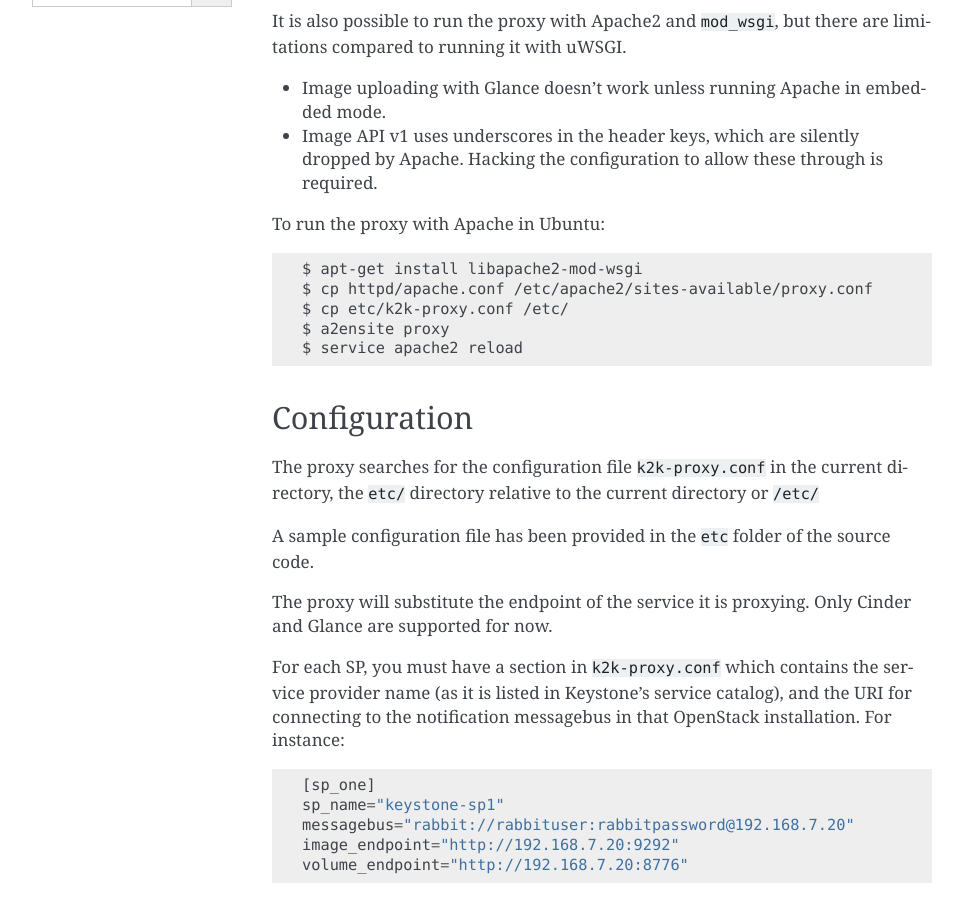
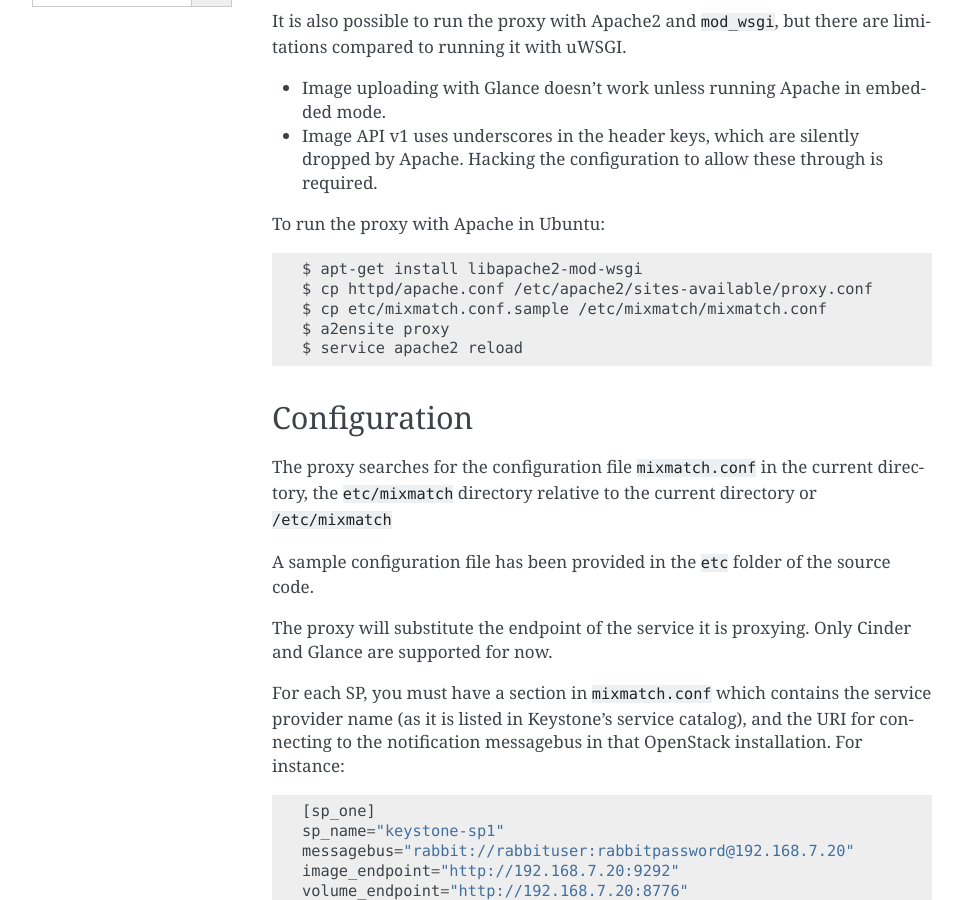
Before and after one commit to openstack-archive/mixmatch, a Sphinx documentation site: the page built from doc/source/installation.rst, in a window 1280 px wide and 900 px high, scrolled down 483 px. Shown: the whole window, without its empty margins (148-1111 px from the left). Built offline with Sphinx 7.4.7, drawn with Linux system fonts in a browser that asks for light colours.

Commit message:
Rename k2k-proxy.conf file to mixmatch.conf
Configuration file for proxy changed from /etc/k2k-proxy.conf to
/etc/mixmatch/mixmatch.conf. Updated documentation to point to the
new file.

Change-Id: I4e03f020880d01e8242cf53d1e08f21f74b9d058
Closes-bug: 1640231

```diff
--- a/doc/source/installation.rst
+++ b/doc/source/installation.rst
@@ -32,16 +32,16 @@
 
     $ apt-get install libapache2-mod-wsgi
     $ cp httpd/apache.conf /etc/apache2/sites-available/proxy.conf
-    $ cp etc/k2k-proxy.conf /etc/
+    $ cp etc/mixmatch.conf.sample /etc/mixmatch/mixmatch.conf
     $ a2ensite proxy
     $ service apache2 reload
 
 
 Configuration
 =============
-The proxy searches for the configuration file ``k2k-proxy.conf`` in the
-current directory, the ``etc/`` directory relative to the current directory or
-``/etc/``
+The proxy searches for the configuration file ``mixmatch.conf`` in the
+current directory, the ``etc/mixmatch`` directory relative to the current directory or
+``/etc/mixmatch``
 
 A sample configuration file has been provided in the ``etc`` folder of the
 source code.
@@ -49,7 +49,7 @@
 The proxy will substitute the endpoint of the service it is proxying.
 Only Cinder and Glance are supported for now.
 
-For each SP, you must have a section in ``k2k-proxy.conf`` which contains the
+For each SP, you must have a section in ``mixmatch.conf`` which contains the
 service provider name (as it is listed in Keystone's service catalog), and the
 URI for connecting to the notification messagebus in that OpenStack
 installation.  For instance::
```
Also changed, not shown: 3 other files.
